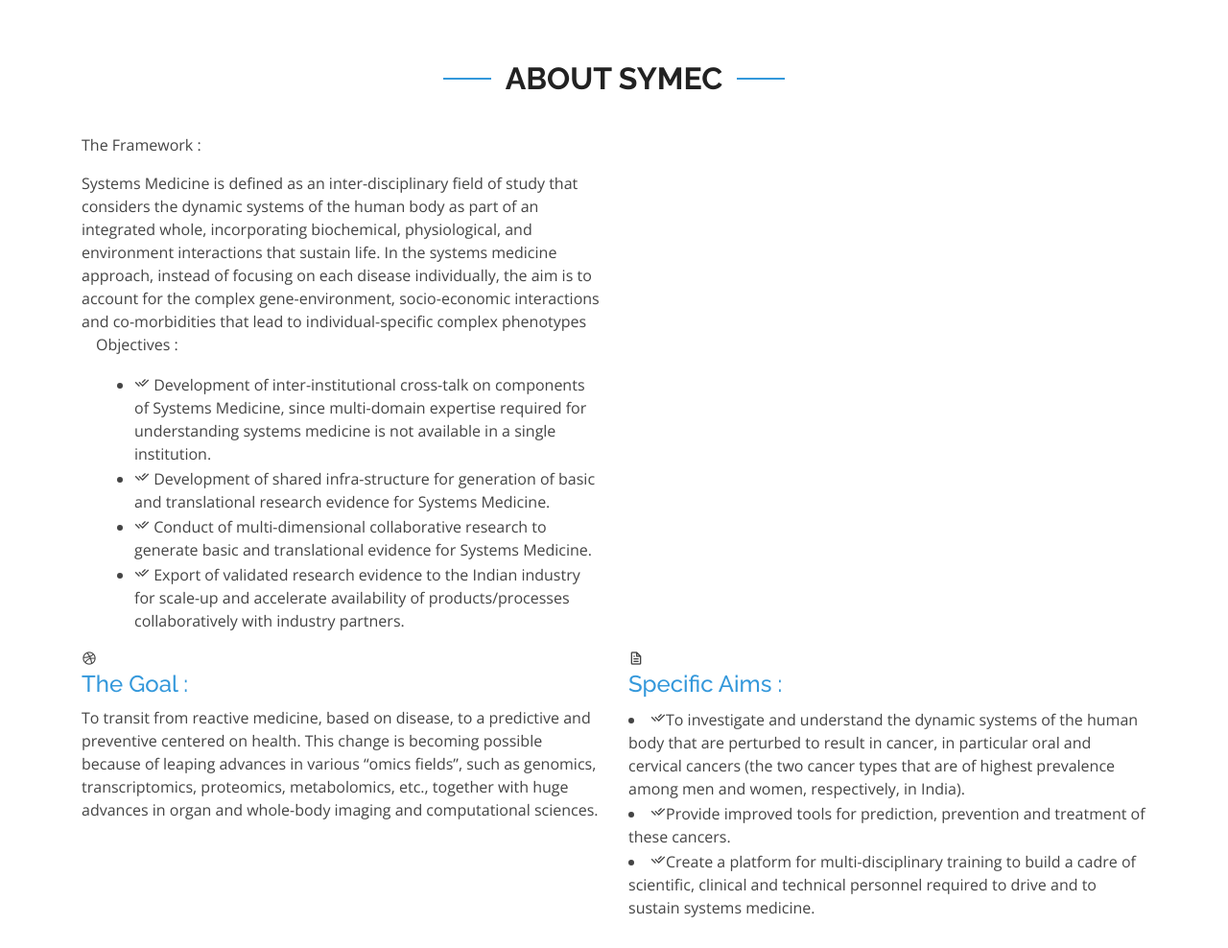
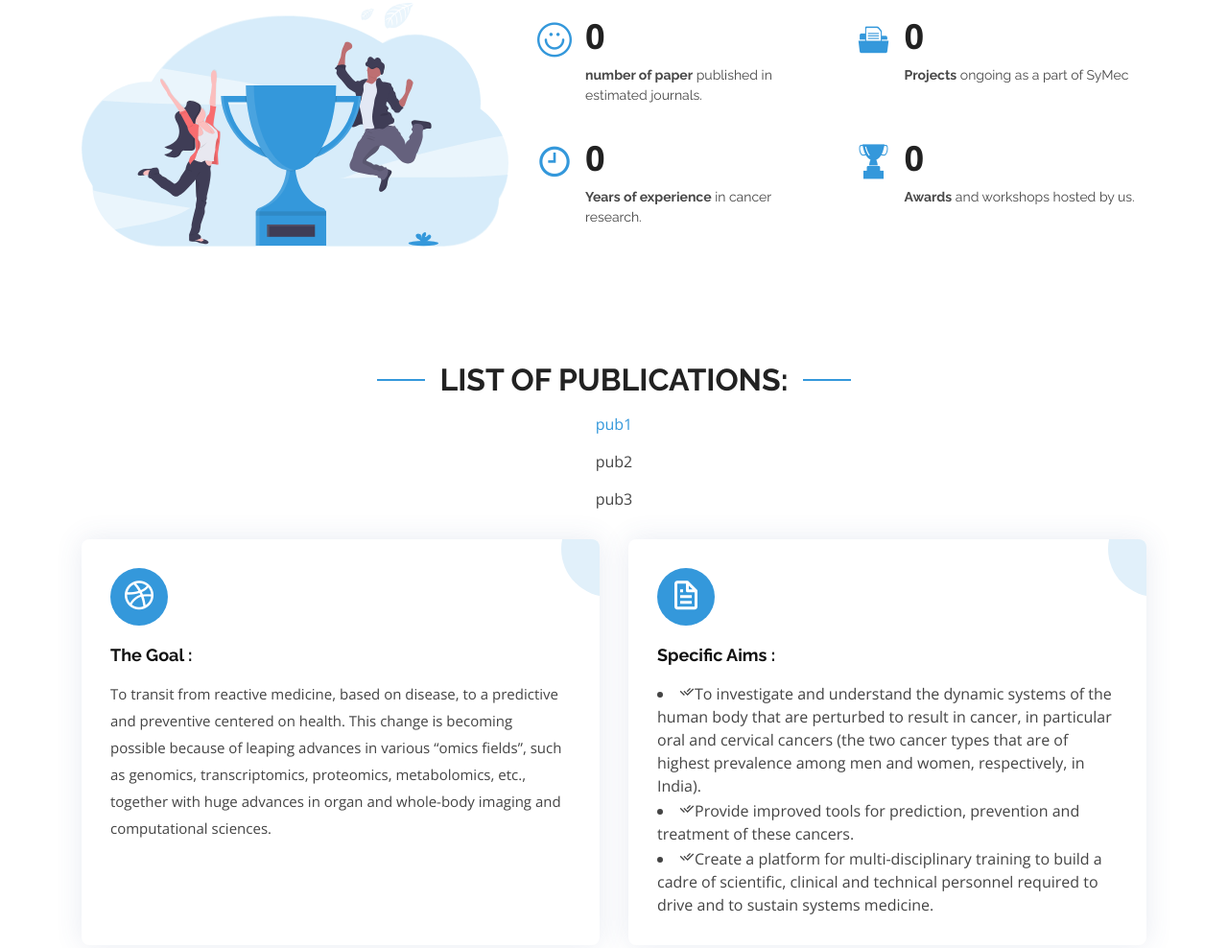
Before and after one commit to Chitrarpita123/Chitrarpita123.github.io, a plain HTML site: page index.html in a window 1280 px wide. Shown: the part 1541-2529 px from the top of the page at 96% size. Drawn offline with nearby package versions, Linux system fonts and the light colour scheme.

Commit message:
Update index.html

```diff
--- a/index.html
+++ b/index.html
@@ -180,57 +180,6 @@
 
       </div>
     </section><!-- End about Section -->
-
-    <section id="about" class="about">
-      <div class="container">
-
-        <div class="section-title" data-aos="fade-up">
-          <h2>About SyMeC</h2>
-        </div>
-
-        <div class="row content">
-	 <div class="col-lg-6" data-aos="fade-up" data-aos-delay="150">
-            <p>
-              The Framework :
-            </p>
-            <p class="description">Systems Medicine is defined as an inter-disciplinary field of study that considers the dynamic systems of the human body as part of an integrated whole, incorporating biochemical, physiological, and environment interactions that sustain life. In the systems medicine approach, instead of focusing on each disease individually, the aim is to account for the complex gene-environment, socio-economic interactions and co-morbidities that lead to individual-specific complex phenotypes </p>
-          </div>
-        </div>
-
-          <div class="col-lg-6" data-aos="fade-up" data-aos-delay="150">
-            <p>
-              Objectives :
-            </p>
-            <ul>
-              <li><i class="ri-check-double-line"></i> Development of inter-institutional cross-talk on components of Systems Medicine, since multi-domain expertise required for understanding systems medicine is not available in a single institution.</li>
-              <li><i class="ri-check-double-line"></i> Development of shared infra-structure for generation of basic and translational research evidence for Systems Medicine.</li>
-              <li><i class="ri-check-double-line"></i> Conduct of multi-dimensional collaborative research to generate basic and translational evidence for Systems Medicine.</li>
-	      <li><i class="ri-check-double-line"></i> Export of validated research evidence to the Indian industry for scale-up and accelerate availability of products/processes collaboratively with industry partners.</li>
-            </ul>
-          </div>
-
-	  <div class="row">
-          <div class="col-md-6 col-lg-6 d-flex align-items-stretch mb-5 mb-lg-0">
-            <div class="icon-box" data-aos="fade-up" data-aos-delay="100">
-              <div class="icon"><i class="bx bxl-dribbble"></i></div>
-              <h4 class="title"><a href="">The Goal :</a></h4>
-              <p class="description">To transit from reactive medicine, based on disease, to a predictive and preventive centered on health. This change is becoming possible because of leaping advances in various “omics fields”, such as genomics, transcriptomics, proteomics, metabolomics, etc., together with huge advances in organ and whole-body imaging and computational sciences.</p>
-            </div>
-          </div>
-
-          <div class="col-md-6 col-lg-6 d-flex align-items-stretch mb-5 mb-lg-0">
-            <div class="icon-box" data-aos="fade-up" data-aos-delay="200">
-              <div class="icon"><i class="bx bx-file"></i></div>
-              <h4 class="title"><a href="">Specific Aims :</a></h4>
-              <li><i class="ri-check-double-line"></i>To investigate and understand the dynamic systems of the human body that are perturbed to result in cancer, in particular oral and cervical cancers (the two cancer types that are of highest prevalence among men and women, respectively, in India).</li>
-	      <li><i class="ri-check-double-line"></i>Provide improved tools for prediction, prevention and treatment of these cancers. </li>
-	      <li><i class="ri-check-double-line"></i>Create a platform for multi-disciplinary training to build a cadre of scientific, clinical and technical personnel required to drive and to sustain systems medicine. </li>
-            </div>
-          </div>
-          </div>
-
-      </div>
-    </section><!-- End About Us Section -->
 
     <!-- ======= Counts Section ======= -->
     <section id="counts" class="counts">
```
